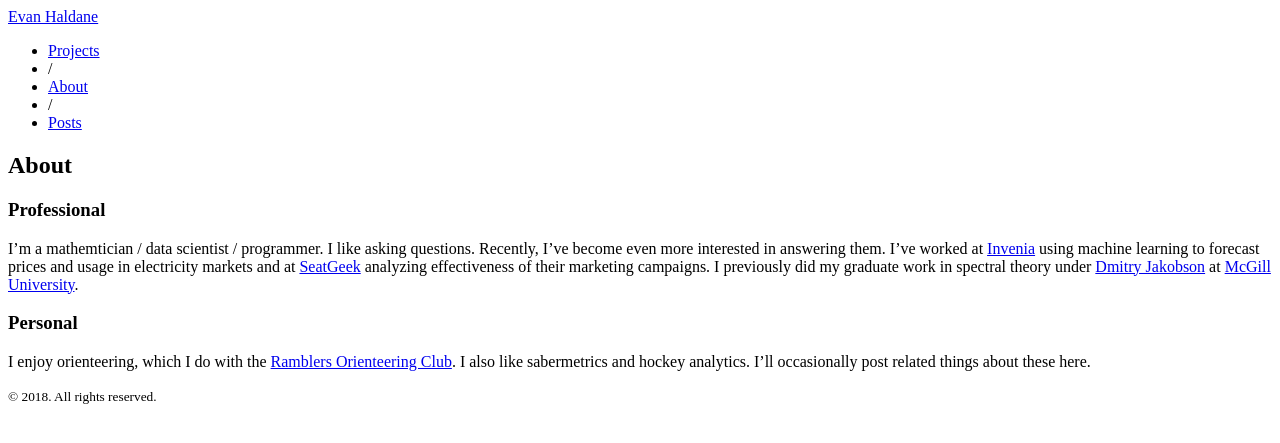
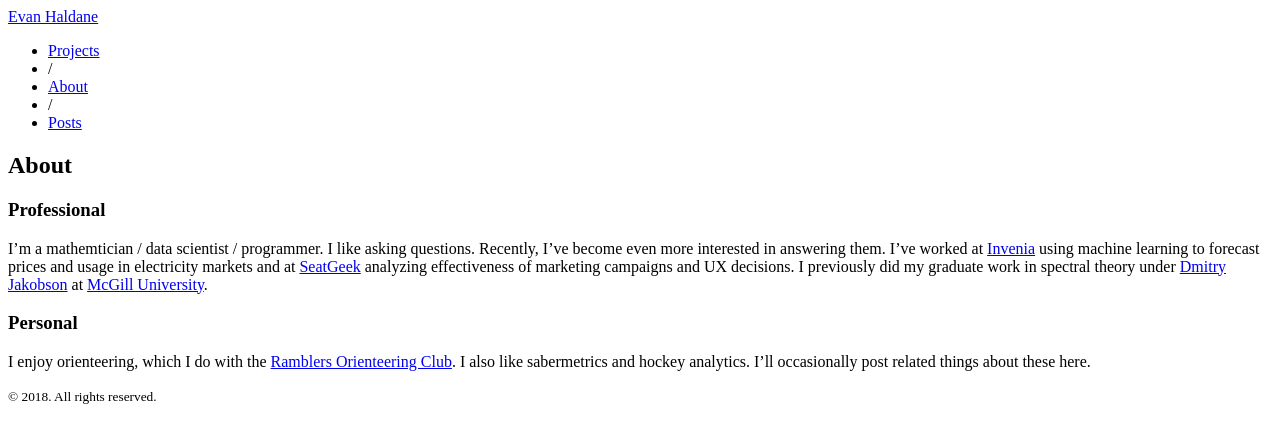
Before and after one commit to evanhaldane/evanhaldane.github.io, a Jekyll site: the page built from about.md, in a window 1280 px wide. Shown: the top 443 px of the page. Built offline with Jekyll 4.4.1, drawn with Linux system fonts in a browser that asks for light colours.

Commit message:
update about

```diff
--- a/about.md
+++ b/about.md
@@ -4,7 +4,7 @@ title: About
 ---
 
 ### Professional
-I'm a mathemtician / data scientist / programmer. I like asking questions. Recently, I've become even more interested in answering them. I've worked at [Invenia](https://invenia.ca) using machine learning to forecast prices and usage in electricity markets and at [SeatGeek](https://seatgeek.com) analyzing effectiveness of their marketing campaigns. I previously did my graduate work in spectral theory under [Dmitry Jakobson](http://www.math.mcgill.ca/jakobson/) at [McGill University](http://www.mcgill.ca/).
+I'm a mathemtician / data scientist / programmer. I like asking questions. Recently, I've become even more interested in answering them. I've worked at [Invenia](https://invenia.ca) using machine learning to forecast prices and usage in electricity markets and at [SeatGeek](https://seatgeek.com) analyzing effectiveness of  marketing campaigns and UX decisions. I previously did my graduate work in spectral theory under [Dmitry Jakobson](http://www.math.mcgill.ca/jakobson/) at [McGill University](http://www.mcgill.ca/).
 
 ### Personal
 
```
